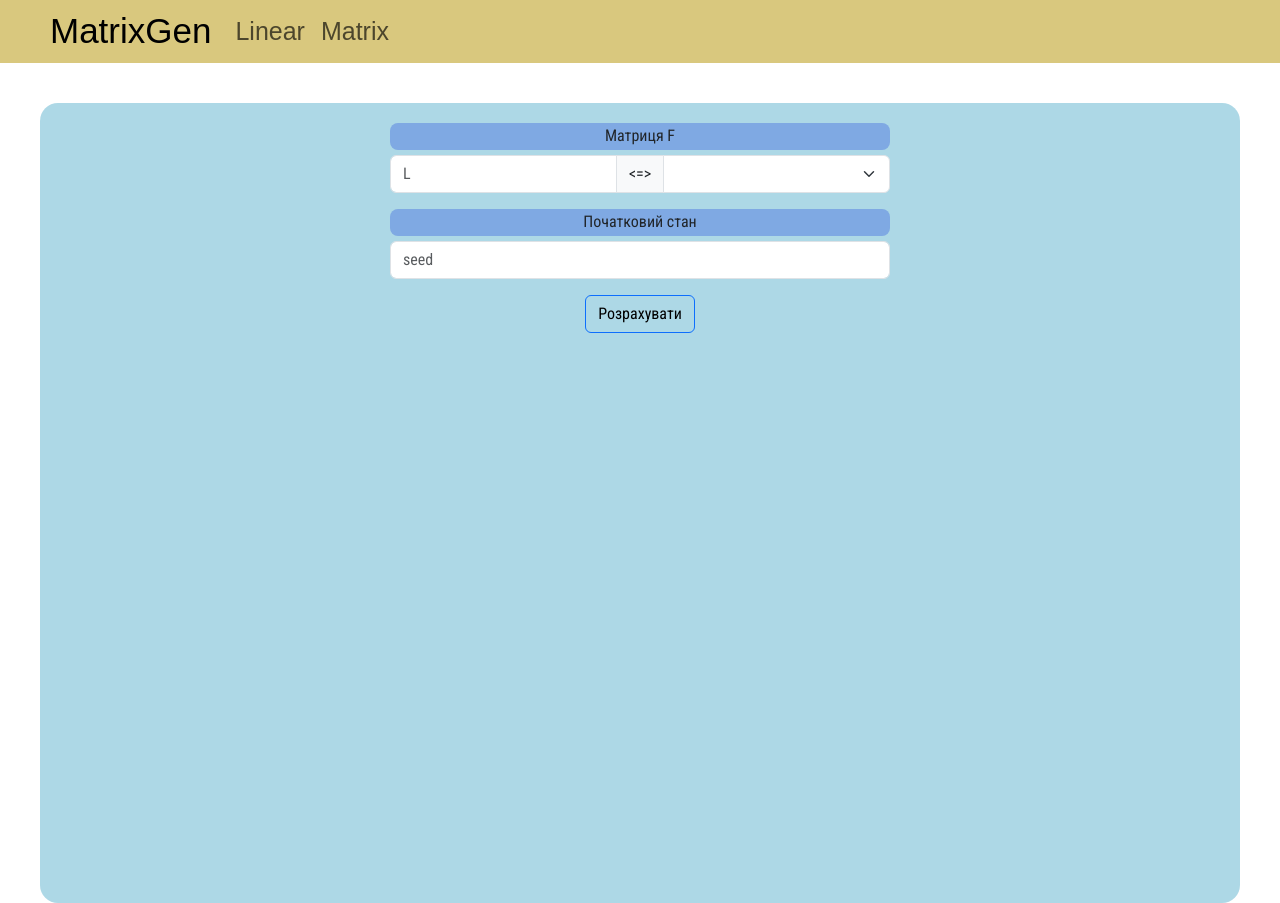
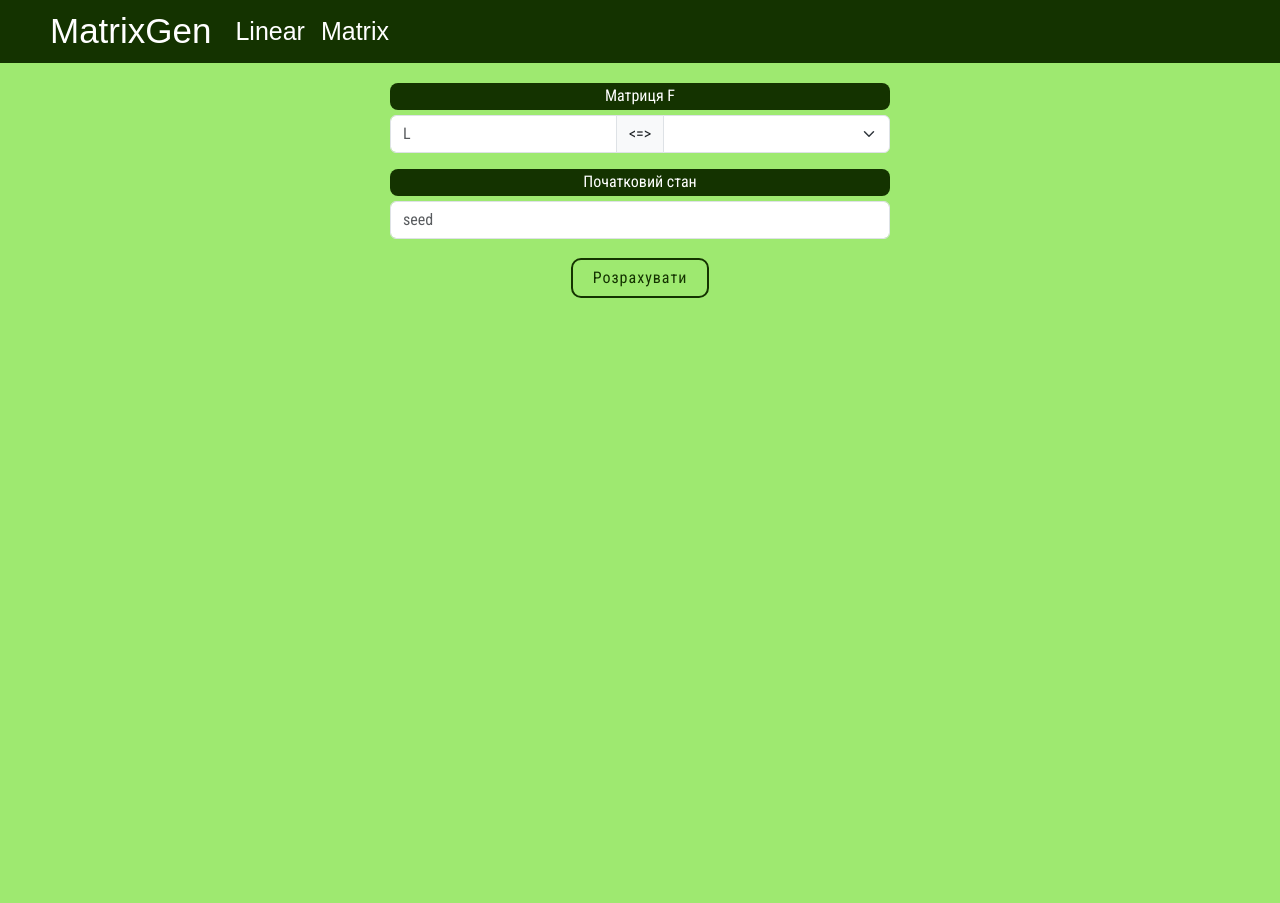
Before and after one commit to DenysParzh/CalculatorMSR, a Django app: page /lfsr/ in a window 1280 px wide. After the commit the page ends 298 px from the top, so only its background shows below. Run offline with Django 5.2, Linux system fonts and the light colour scheme; lists and menus that the app fills with data are empty; some web fonts are replaced.

Commit message:
Updating front-end;

```diff
--- a/calculator/static/css/calculator.css
+++ b/calculator/static/css/calculator.css
@@ -1,7 +1,7 @@
 .container-nav
 {
     font-family: "Sofia Sans Condensed", sans-serif;
-    background-color: #d9c87e;
+    background-color: #143300;
     padding-left: 50px;
     padding-right: 50px;
     font-size: 25px;
@@ -11,33 +11,50 @@
 {
     font-size: 35px;
 }
-.nav-container
+
+button
 {
-    display: flex;
-    justify-content: start;
-    align-items: center ;
-    margin-left: 40px;
-    margin-right: 40px;
-    background-color: #7FA9E3;
+    position: relative;
+    display: inline-block;
+    margin: 3px;
+    height: 40px;
+    padding: 0 20px;
+    text-align: center;
+    font-size: 16px;
+    letter-spacing: 1px;
+    color: #143300;
+    background: transparent;
+    cursor: pointer;
+    transition: ease-out 0.5s;
+    border: 2px solid #143300;
+    border-radius: 10px;
+    box-shadow: inset 0 0 0 0 #143300;
 }
-.style-button
+button:hover
 {
-    color: black;
+    color: white;
+    box-shadow: inset 0 -100px 0 0 #143300;
 }
+button:active
+{
+    transform: scale(0.9);
+}
+.full-rounded
+{
+    border-radius: 2em;
+}
+
 main
 {
     font-family: "Roboto Condensed", sans-serif;
     min-height: 100vh;
-    background-color: lightblue;
+    background-color: #9EE970;
     padding: 20px;
-    margin-top: 40px;
-    margin-left: 40px;
-    margin-right: 40px;
-    border-radius: 18px;
 }
 .name
 {
-    background-color: #7FA9E3;
+    background-color: #143300;
+    color: white;
     height: 27px;
     padding-top: 1px;
     border-radius: 8px;
@@ -55,7 +72,7 @@ main
     display: flex;
     justify-content: space-around;
     margin-top: 10px;
-    margin-left: 100px;
+    margin-left: 50px;
 }
 .column-div
 {
@@ -69,8 +86,8 @@ main
     align-items: center;
     flex-direction: column;
     margin-bottom: 10px;
-    height: 230px;
-    width: 400px;
+    height: 250px;
+    width: 450px;
     background-color: lightgray;
     border-radius: 10px;
     box-shadow: rgba(0, 0, 0, 0.25) 0 54px 55px, rgba(0, 0, 0, 0.12) 0 -12px 30px, rgba(0, 0, 0, 0.12)
--- /dev/null
+++ b/calculator/static/js/components.js
@@ -0,0 +1,61 @@
+function create_table_container(label_id, cont_id, table_id, className, parent_div, textContent, data) {
+    const div = document.createElement('div');
+    div.className = className;
+    parent_div.appendChild(div);
+
+    const div_label = document.createElement('div');
+    div_label.id = label_id;
+    div_label.className = 'name';
+    div_label.style.marginTop = '5px';
+    div_label.textContent = textContent;
+    div.appendChild(div_label);
+
+    const table_container = document.createElement('div');
+    table_container.id = cont_id;
+    table_container.style.overflowY = 'auto';
+    table_container.style.overflowX = 'hidden';
+    div.appendChild(table_container);
+
+    const table_matrix = create_table(data);
+    table_matrix.id = table_id;
+    table_container.appendChild(table_matrix);
+}
+
+function create_block(label_id, text_id, className, parent_div, textContent, data) {
+    const div = document.createElement('div');
+    div.className = className;
+    parent_div.appendChild(div);
+
+    const div_label = document.createElement('div');
+    div_label.id = label_id;
+    div_label.style.marginTop = '5px';
+    div_label.className = 'name';
+    div_label.textContent = textContent;
+    div.appendChild(div_label);
+
+    const text = document.createElement('div');
+    text.id = text_id;
+    text.className = 'block';
+    text.textContent = data;
+    div.appendChild(text);
+}
+
+function create_table(data) {
+    const table = document.createElement('table');
+    const tbody = document.createElement('tbody');
+    table.appendChild(tbody);
+    for(let i = 0; i < data.length; i++)
+    {
+        let row = document.createElement('tr');
+        for(let j = 0; j < data[i].length; j++)
+        {
+            let cell = document.createElement('td');
+            cell.textContent = data[i][j];
+            cell.style.border = '1px solid black';
+            cell.style.padding = '5px';
+            row.appendChild(cell);
+        }
+        tbody.appendChild(row);
+    }
+    return table;
+}
--- a/calculator/static/js/lfsr_visualizer.js
+++ b/calculator/static/js/lfsr_visualizer.js
@@ -1,10 +1,7 @@
 function lfsr_response_visualization(data) {
     // If div exists, it will be deleted
     let existingDiv2 = document.getElementById('data_output');
-    if(existingDiv2)
-    {
-        existingDiv2.parentNode.removeChild(existingDiv2);
-    }
+    if(existingDiv2) {existingDiv2.parentNode.removeChild(existingDiv2);}
 
     const container = document.getElementById("shell");
     // Creating main div
@@ -24,127 +21,71 @@ function lfsr_response_visualization(data) {
     column_div.className = 'column-div';
     row_div.appendChild(column_div);
 
-    //------------------------------------------------------------------------------------
     // STRUCT MATRIX
     {
-        const struct_matrix_div = document.createElement('div');
-        struct_matrix_div.className = 'sub-div';
-        column_div.appendChild(struct_matrix_div);
-
-        const struct_matrix_div_label = document.createElement('div');
-        struct_matrix_div_label.className = 'name';
-        struct_matrix_div_label.style.marginTop = '5px';
-        struct_matrix_div_label.style.width = '300px';
-        struct_matrix_div_label.textContent = 'Структурна матриця';
-        struct_matrix_div.appendChild(struct_matrix_div_label);
-
-        const struct_matrix_table_container = document.createElement('div');
-        struct_matrix_table_container.style.width = '300px';
-        struct_matrix_table_container.style.maxHeight = '180px';
-        struct_matrix_table_container.style.overflow = 'auto';
-        struct_matrix_div.appendChild(struct_matrix_table_container);
-
-        const table_matrix = create_table(data.struct_matrix);
+        create_table_container('matrix_lbl', 'matrix_cont', 'matrix_table', 'sub-div',
+                                    column_div, 'Структурна матриця', data.struct_matrix);
+        document.getElementById('matrix_lbl').style.width = '380px';
+        let matrix_cont = document.getElementById('matrix_cont');
+        matrix_cont.style.width = '370px';
+        matrix_cont.style.maxHeight = '200px';
         setTimeout(() => {
-            if (struct_matrix_table_container.scrollHeight > struct_matrix_table_container.clientHeight) {
-                table_matrix.style.width = '285px';
-            } else {
-                table_matrix.style.width = '300px';
+            if(matrix_cont.scrollHeight > matrix_cont.clientHeight) {
+                document.getElementById('matrix_table').style.width = '355px';
+            }
+            else {
+                document.getElementById('matrix_table').style.width = '370px';
             }
         }, 0);
-        struct_matrix_table_container.appendChild(table_matrix);
     }
-    //------------------------------------------------------------------------------------
 
-    //------------------------------------------------------------------------------------
     // REVERSED STRUCT MATRIX
     {
-        const reversed_matrix_div = document.createElement('div');
-        reversed_matrix_div.className = 'sub-div';
-        column_div.appendChild(reversed_matrix_div);
-
-        const reversed_struct_matrix_div_label = document.createElement('div');
-        reversed_struct_matrix_div_label.className = 'name';
-        reversed_struct_matrix_div_label.style.marginTop = '5px';
-        reversed_struct_matrix_div_label.style.width = '300px';
-        reversed_struct_matrix_div_label.textContent = 'Обернена структурна матриця';
-        reversed_matrix_div.appendChild(reversed_struct_matrix_div_label);
-
-        const reversed_struct_matrix_table_container = document.createElement('div');
-        reversed_struct_matrix_table_container.style.width = '300px';
-        reversed_struct_matrix_table_container.style.maxHeight = '180px';
-        reversed_struct_matrix_table_container.style.overflow = 'auto';
-        reversed_matrix_div.appendChild(reversed_struct_matrix_table_container);
-
-        const table_reversed_matrix = create_table(data.inv_struct_matrix);
+        create_table_container('inv_matrix_lbl', 'inv_matrix_cont', 'inv_matrix_table',
+            'sub-div', column_div, 'Обернена структурна матриця', data.inv_struct_matrix);
+        document.getElementById('inv_matrix_lbl').style.width = '380px';
+        let inv_matrix_cont = document.getElementById('inv_matrix_cont');
+        inv_matrix_cont.style.width = '370px';
+        inv_matrix_cont.style.maxHeight = '200px';
         setTimeout(() => {
-            if (reversed_struct_matrix_table_container.scrollHeight > reversed_struct_matrix_table_container.clientHeight) {
-                table_reversed_matrix.style.width = '285px';
-            } else {
-                table_reversed_matrix.style.width = '300px';
+            if(inv_matrix_cont.scrollHeight > inv_matrix_cont.clientHeight) {
+                document.getElementById('inv_matrix_table').style.width = '355px';
+            }
+            else {
+                document.getElementById('inv_matrix_table').style.width = '370px';
+                document.getElementById('inv_matrix_table').style.height = '200px';
             }
         }, 0);
-        reversed_struct_matrix_table_container.appendChild(table_reversed_matrix);
     }
-    //------------------------------------------------------------------------------------
 
     let height = document.getElementById("column_div").clientHeight;
 
-    //------------------------------------------------------------------------------------
     //GENERATOR STATES
     {
-        const gen_states_div = document.createElement('div');
-        gen_states_div.className = 'gen-states-div';
-        gen_states_div.style.height = height + "px";
-        row_div.appendChild(gen_states_div);
+         create_table_container('gen_st_lbl', 'gen_st_cont', 'gen_st_table',
+            'gen-states-div', row_div, 'Стани генератора', data.gen_states);
+         document.getElementsByClassName('gen-states-div')[0].style.height = height + "px";
+         document.getElementById('gen_st_lbl').style.width = '515px';
+         let gen_st_cont = document.getElementById('gen_st_cont');
+         gen_st_cont.style.width = '515px';
+         gen_st_cont.style.maxHeight = '430px';
+         setTimeout(() => {
+             if(gen_st_cont.scrollHeight > gen_st_cont.clientHeight) {
+                document.getElementById('gen_st_table').style.width = '500px';
+             }
+             else {
+                document.getElementById('gen_st_table').style.width = '515px';
+             }
+        }, 0);
+    }
 
-        const gen_states_div_label = document.createElement('div');
-        gen_states_div_label.className = 'name';
-        gen_states_div_label.style.width = '515px';
-        gen_states_div_label.style.marginTop = '5px';
-        gen_states_div_label.textContent = 'Стани генератора';
-        gen_states_div.appendChild(gen_states_div_label);
+    // SEQUENCE AND BINARY SEQUENCE
+    {
+        create_block('seq_lbl', 'seq', 'sequence-div', div, 'Послідовність', data.sequence.join(''));
+        document.getElementById('seq_lbl').style.width = '515px';
 
-        const gen_states_matrix_table_container = document.createElement('div');
-        gen_states_matrix_table_container.style.width = '515px';
-        gen_states_matrix_table_container.style.maxHeight = '430px';
-        gen_states_matrix_table_container.style.overflow = 'auto';
-        gen_states_div.appendChild(gen_states_matrix_table_container);
+    }
 
-        const table_states = create_table(data.gen_states);
-        setTimeout(() => {
-            if (gen_states_matrix_table_container.scrollHeight > gen_states_matrix_table_container.clientHeight) {
-                table_states.style.width = '500px';
-            } else {
-                table_states.style.width = '515px';
-            }
-        }, 0);
-        gen_states_matrix_table_container.appendChild(table_states);
-    }
-    //------------------------------------------------------------------------------------
-
-    //------------------------------------------------------------------------------------
-    // SEQUENCE
-    {
-        const sequence_div = document.createElement('div');
-        sequence_div.className = 'sequence-div';
-        div.appendChild(sequence_div);
-
-        const sequence_div_label = document.createElement('div');
-        sequence_div_label.style.width = '515px';
-        sequence_div_label.style.marginTop = '5px';
-        sequence_div_label.className = 'name';
-        sequence_div_label.textContent = 'Послідовність';
-        sequence_div.appendChild(sequence_div_label);
-
-        const sequence = document.createElement('div');
-        sequence.className = 'block';
-        sequence.textContent = data.sequence.join('');
-        sequence_div.appendChild(sequence);
-    }
-    //------------------------------------------------------------------------------------
-
-    //------------------------------------------------------------------------------------
     // BLOCK OF HAMMING WEIGHT, REAL PERIOD, THEORETICAL PERIOD AND POLYNOMIAL
     {
         const block_div = document.createElement('div');
@@ -156,107 +97,32 @@ function lfsr_response_visualization(data) {
         block_div.appendChild(row_1);
 
         // Real period
-        {
-            const real_period_div = document.createElement('div');
-            real_period_div.className = 'box';
-            row_1.appendChild(real_period_div);
+        create_block('real_per_lbl', 'real_per', 'box', row_1, 'Реальний період', data.real_period);
+        document.getElementById('real_per_lbl').style.width = '320px';
+        document.getElementById('real_per').style.width = '25px';
 
-            const real_period_div_label = document.createElement('div');
-            real_period_div_label.style.width = '320px';
-            real_period_div_label.style.marginTop = '5px';
-            real_period_div_label.className = 'name';
-            real_period_div_label.textContent = 'Реальний період';
-            real_period_div.appendChild(real_period_div_label);
-
-            const real_period = document.createElement('div');
-            real_period.className = 'block';
-            real_period.textContent = data.real_period;
-            real_period.style.width = '25px';
-            real_period_div.appendChild(real_period);
-        }
         // Theoretical period
-        {
-            const theoretical_period_div = document.createElement('div');
-            theoretical_period_div.className = 'box';
-            row_1.appendChild(theoretical_period_div);
-
-            const theoretical_period_div_label = document.createElement('div');
-            theoretical_period_div_label.style.width = '320px';
-            theoretical_period_div_label.style.marginTop = '5px';
-            theoretical_period_div_label.className = 'name';
-            theoretical_period_div_label.textContent = 'Теоретичний період';
-            theoretical_period_div.appendChild(theoretical_period_div_label);
-
-            const theoretical_period = document.createElement('div');
-            theoretical_period.className = 'block';
-            theoretical_period.textContent = data.theoretical_period;
-            theoretical_period.style.width = '25px';
-            theoretical_period_div.appendChild(theoretical_period);
-        }
+        create_block('theor_per_lbl', 'theor_per', 'box', row_1, 'Теоретичний період', data.theoretical_period);
+        document.getElementById('theor_per_lbl').style.width = '320px';
+        document.getElementById('theor_per').style.width = '25px';
 
         const row_2 = document.createElement('div');
         row_2.style.display = "flex";
         block_div.appendChild(row_2);
 
         // Hamming weight
-        {
-            const hamming_weight_div = document.createElement('div');
-            hamming_weight_div.className = 'box';
-            row_2.appendChild(hamming_weight_div);
+        create_block('ham_lbl', 'ham', 'box', row_2, 'Вага Хемінгу', data.hamming_weight);
+        document.getElementById('ham_lbl').style.width = '320px';
+        document.getElementById('ham').style.width = '25px';
 
-            const hamming_weight_div_label = document.createElement('div');
-            hamming_weight_div_label.style.width = '320px';
-            hamming_weight_div_label.style.marginTop = '5px';
-            hamming_weight_div_label.className = 'name';
-            hamming_weight_div_label.textContent = 'Вага Хемінгу';
-            hamming_weight_div.appendChild(hamming_weight_div_label);
+        // Polynomial
+        create_block('poly_lbl', 'poly', 'box', row_2, 'Поліном', data.polynomial);
+        document.getElementById('ham_lbl').style.width = '320px';
+        document.getElementById('ham').style.width = '150px';
+    }
 
-            const hamming_weight = document.createElement('div');
-            hamming_weight.className = 'block';
-            hamming_weight.textContent = data.hamming_weight;
-            hamming_weight.style.width = '25px';
-            hamming_weight_div.appendChild(hamming_weight);
-        }
-        // Polynomial
-        {
-            const polynomial_div = document.createElement('div');
-            polynomial_div.className = 'box';
-            row_2.appendChild(polynomial_div);
+    // GRAPHICS
+    {
 
-            const polynomial_div_label = document.createElement('div');
-            polynomial_div_label.style.width = '320px';
-            polynomial_div_label.style.marginTop = '5px';
-            polynomial_div_label.className = 'name';
-            polynomial_div_label.textContent = 'Поліном';
-            polynomial_div.appendChild(polynomial_div_label);
-
-            const polynomial = document.createElement('div');
-            console.log(data.polynomial);
-            polynomial.className = 'block';
-            polynomial.textContent = data.polynomial;
-            polynomial.style.width = '150px';
-            polynomial_div.appendChild(polynomial);
-        }
     }
-    //------------------------------------------------------------------------------------
 }
-
-function create_table(data) {
-    const table = document.createElement('table');
-    const tbody = document.createElement('tbody');
-    table.appendChild(tbody);
-    for(let i = 0; i < data.length; i++)
-    {
-        let row = document.createElement('tr');
-        for(let j = 0; j < data[i].length; j++)
-        {
-            let cell = document.createElement('td');
-            cell.textContent = data[i][j];
-            cell.style.border = '1px solid black';
-            cell.style.padding = '5px';
-            row.appendChild(cell);
-        }
-        tbody.appendChild(row);
-    }
-    return table;
-}
--- a/calculator/templates/base.html
+++ b/calculator/templates/base.html
@@ -1,35 +1,37 @@
 {% load static %}
 <!DOCTYPE html>
-<html lang="en">
+<html lang = "en">
 <head>
-    <link href="https://cdn.jsdelivr.net/npm/bootstrap@5.3.3/dist/css/bootstrap.min.css"
-          rel="stylesheet"
-          integrity="sha384-QWTKZyjpPEjISv5WaRU9OFeRpok6YctnYmDr5pNlyT2bRjXh0JMhjY6hW+ALEwIH"
-          crossorigin="anonymous">
-    <link rel="preconnect" href="https://fonts.googleapis.com">
-    <link rel="preconnect" href="https://fonts.gstatic.com" crossorigin>
-    <link href="https://fonts.googleapis.com/css2?family=Alike+Angular&family=Sofia+Sans+Condensed:ital,wght@0,1..1000;1,1..1000&display=swap"
-          rel="stylesheet">
-    <link rel="preconnect" href="https://fonts.googleapis.com">
-    <link rel="preconnect" href="https://fonts.gstatic.com" crossorigin>
-    <link href="https://fonts.googleapis.com/css2?family=Alike+Angular&family=Roboto+Condensed:ital,wght@0,100..900;1,100..900&family=Sofia+Sans+Condensed:ital,wght@0,1..1000;1,1..1000&display=swap"
-          rel="stylesheet">
-     <link rel="stylesheet" href="{% static 'css/calculator.css' %}">
-    <meta charset="UTF-8">
+    <link href = "https://cdn.jsdelivr.net/npm/bootstrap@5.3.3/dist/css/bootstrap.min.css"
+          rel = "stylesheet"
+          integrity = "sha384-QWTKZyjpPEjISv5WaRU9OFeRpok6YctnYmDr5pNlyT2bRjXh0JMhjY6hW+ALEwIH"
+          crossorigin = "anonymous">
+    <link rel = "preconnect" href = "https://fonts.googleapis.com">
+    <link rel = "preconnect" href="https://fonts.gstatic.com" crossorigin>
+    <link href = "https://fonts.googleapis.com/css2?family=Alike+Angular&family=Sofia+Sans+Condensed:ital,wght@0,1..1000;1,1..1000&display=swap"
+          rel = "stylesheet">
+    <link rel = "preconnect" href = "https://fonts.googleapis.com">
+    <link rel = "preconnect" href = "https://fonts.gstatic.com" crossorigin>
+    <link href = "https://fonts.googleapis.com/css2?family=Alike+Angular&family=Roboto+Condensed:ital,wght@0,100..900;1,100..900&family=Sofia+Sans+Condensed:ital,wght@0,1..1000;1,1..1000&display=swap"
+          rel = "stylesheet">
+     <link rel = "stylesheet" href = "{% static 'css/calculator.css' %}">
+    <meta charset = "UTF-8">
     <title>Calculator</title>
 </head>
 <body>
 <header>
-    <nav class="navbar navbar-expand-lg bg-body-tertiary" style="padding: 0">
-        <div class="container-fluid container-nav">
-            <a class="navbar-brand main-nav"  href="#">MatrixGen</a>
-            <div class="collapse navbar-collapse">
-                <ul class="navbar-nav">
-                    <li class="nav-item">
-                        <a class="nav-link" aria-current="page" href="{% url 'lfsr' %}">Linear</a>
+    <nav class = "navbar navbar-expand-lg bg-body-tertiary" style = "padding: 0">
+        <div class = "container-fluid container-nav">
+            <a class = "navbar-brand main-nav"  href = "#" style = "color: white">MatrixGen</a>
+            <div class = "collapse navbar-collapse">
+                <ul class = "navbar-nav">
+                    <li class = "nav-item">
+                        <a class = "nav-link" aria-current = "page" href = "{% url 'lfsr' %}"
+                           style = "color: white">Linear</a>
                     </li>
-                    <li class="nav-item">
-                        <a class="nav-link" aria-current="page" href="{% url 'msr' %}">Matrix</a>
+                    <li class = "nav-item">
+                        <a class = "nav-link" aria-current = "page" href = "{% url 'msr' %}"
+                           style = "color: white">Matrix</a>
                     </li>
                 </ul>
             </div>
--- a/calculator/templates/lfsr.html
+++ b/calculator/templates/lfsr.html
@@ -1,15 +1,14 @@
 {% extends 'base.html' %}
 {% load static %}
-
 {% block content %}
     <div id = "shell">
         <div class = "select-container" id = "main_container">
-            <form method = "POST" action = "{% url 'lfsr_calculate' %}" id="formLfsrValue">
+            <form method = "POST" action = "{% url 'lfsr_calculate' %}" id = "formLfsrValue">
                 {% csrf_token %}
                 <div class = "name">Матриця F</div>
                 <div class = "input-group mb-3">
                     <input type = "number" id = "input_field" name = "input_field" class = "form-control"
-                           placeholder = "L" aria-label = "Rank" style = "width: 50px" min="2" max="15">
+                           placeholder = "L" aria-label = "Rank" style = "width: 50px" min = "2" max = "15">
                     <span class = "input-group-text"><=></span>
                     <select id = "select_field" name = "select_field" class = "form-select"
                             aria-label = "Default select example">
@@ -24,7 +23,7 @@
                            placeholder = "seed" aria-label = "seed" style = "width: 50px">
                 </div>
                 <div style = "text-align: center">
-                    <button type = "submit" class = "btn style-button btn-outline-primary">Розрахувати</button>
+                    <button type = "submit">Розрахувати</button>
                 </div>
             </form>
         </div>
@@ -34,6 +33,7 @@
     <script src="{% static 'js/select_input.js' %}"></script>
     <script src="{% static 'js/lfsr_visualizer.js' %}"></script>
     <script src="{% static 'js/handle_form_submit.js' %}"></script>
+    <script src="{% static 'js/components.js' %}"></script>
 
     <script>
         document.addEventListener('DOMContentLoaded', function ()  {
@@ -43,6 +43,4 @@
             handleFormSubmit("formLfsrValue", "calculate/", lfsr_response_visualization);
         });
     </script>
-
-
 {% endblock %}
--- a/calculator/templates/msr.html
+++ b/calculator/templates/msr.html
@@ -26,7 +26,6 @@
 
                 </select>
             </div>
-
 
 
             <div class="name">Елемент матриці S</div>
```
